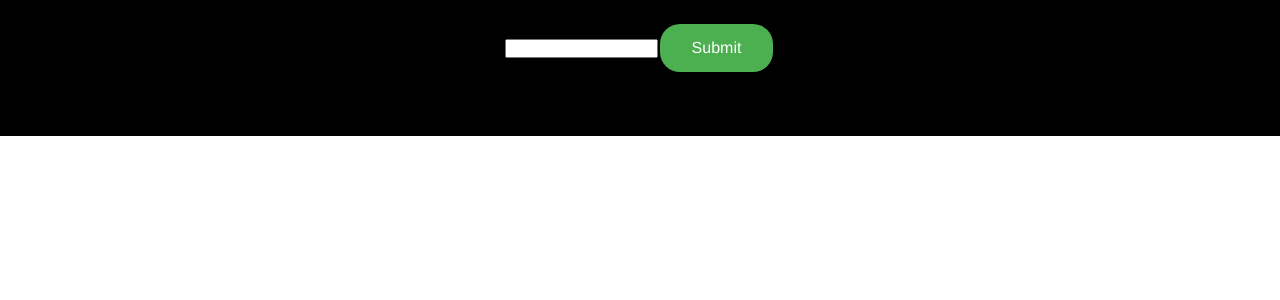
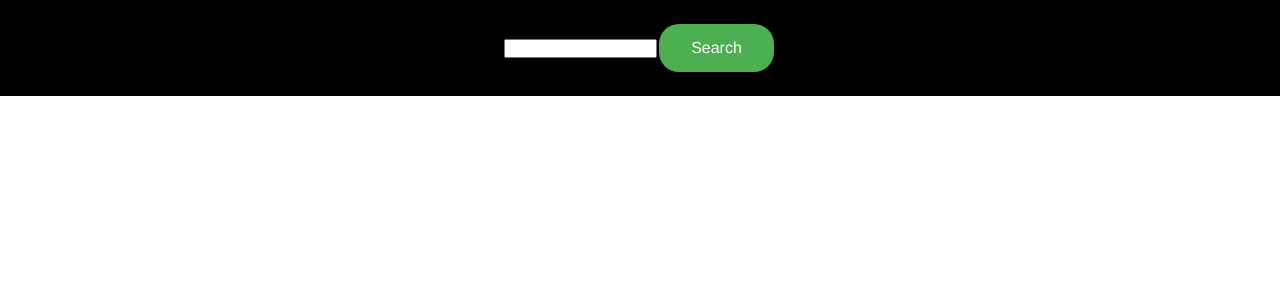
Before and after one commit to sabhishek78/movie_web_page_layout, a React (Create React App) app: page /search in a window 1280 px wide. Shown: the top 300 px of the page. Built offline with nearby package versions, Linux system fonts and the light colour scheme.

Commit message:
changes implemented

```diff
--- a/src/App.js
+++ b/src/App.js
@@ -10,7 +10,9 @@ function App() {
       <Router>
           <div className="App">
               <Switch>
+                  <Route path='/search/:query' component={HomePage}/>
                   <Route path='/search' component={Search}/>
+
                   <Route path='/moviedetail/:id' component={MovieDetail}/>
                   <Route path='/' component={HomePage}/>
               </Switch>
--- a/src/HomePage/index.js
+++ b/src/HomePage/index.js
@@ -5,14 +5,6 @@ import "./styles.css";
 import CircularProgress from '@material-ui/core/CircularProgress';
 import {BrowserRouter as Router,Link,Switch,Route} from "react-router-dom";
 
-// Correctness - 55/80
-// - Routes and functionality working as expected but deducting marks for fit and finish
-// - You are not re using HomePage Component which you should be doing
-// - Details page is not opening, getting failed to fetch error
-//
-// Code Quality - 15/20
-// - Component hierarchy is correct
-// - remove unused variables and check console for error messages
 class HomePage extends React.Component {
 
     constructor(props) {
@@ -20,11 +12,18 @@ class HomePage extends React.Component {
         this.state = {
             items: [],
             isLoaded: false,
+            query:this.props.match != null ? this.props.match.params.query : null,
         };
     }
 
     componentDidMount() {
-        fetch('https://api.themoviedb.org/3/discover/movie?api_key=74c8f4090bcdc0cee9cda4752bd58557&sort_by=revenue.desc')
+        let url;
+        if (this.state.query == null)
+            url = `https://api.themoviedb.org/3/discover/movie?api_key=74c8f4090bcdc0cee9cda4752bd58557&sort_by=revenue.desc`;
+        else {
+            url = `https://api.themoviedb.org/3/search/movie?query=${this.state.query}&api_key=74c8f4090bcdc0cee9cda4752bd58557`;
+        }
+        fetch(url)
             .then(res => res.json())
             .then(data => {
                 console.log(data.results);
--- a/src/MovieDetail/index.js
+++ b/src/MovieDetail/index.js
@@ -12,10 +12,10 @@ class MovieDetail extends React.Component {
         };
     }
     componentDidMount() {
-        this.getPosterPath()
+        this.getMovieDetails()
     }
 
-    async getPosterPath() {
+    async getMovieDetails() {
         var poster_path;
         var movieDataLink="http://api.themoviedb.org/3/movie/"+this.state.id.toString()+"?api_key=74c8f4090bcdc0cee9cda4752bd58557";
         var res=await fetch(movieDataLink);
--- a/src/Search/search.js
+++ b/src/Search/search.js
@@ -14,86 +14,29 @@ class Search extends React.Component {
         this.state = {
             items: [],
             isLoaded: false,
-            searchString : '',
+            query : '',
             searchMade:false,
-            path:'/Search'
+            path:'/search'
         }
 
         this.updateInput = this.updateInput.bind(this);
-        this.handleSubmit = this.handleSubmit.bind(this);
+
     }
 
     updateInput(event){
-        this.setState({searchString : event.target.value, path:'/Search'+'/'+event.target.value,})
-    }
-
-
-    handleSubmit(){
-        this.setState({
-            searchMade:true,
-            // path:this.state.path+this.state.searchString,
-        });
-        console.log('Your input value is: ' + this.state.searchString)
-        fetch(`https://api.themoviedb.org/3/search/movie?query=${this.state.searchString}${api}`)
-            .then(res => res.json())
-            .then(data => {
-                console.log(data.results);
-                this.setState({
-                    isLoaded: true,
-                    items: data.results,
-
-                });
-
-            });
+        this.setState({query : event.target.value, path:'/search'+'/'+event.target.value,})
     }
     render(){
-        if(this.state.items.length===0 && this.state.isLoaded){
-            return(
+        return(
                 <div>
                     <div className="searchBar">
                         <input type="text" onChange={this.updateInput}></input>
                         <Link to={this.state.path}>
-                        <input type="Submit" onClick={this.handleSubmit} className="button"></input>
+                        <button className="button">Search</button>
                         </Link>
                     </div>
-                    <div class="Nothing">
-                        Nothing Found. Please change your search query
-                    </div>
-                </div>
-
-            );
-        }
-        else if(this.state.searchMade && !this.state.isLoaded){
-            return(
-                <div>
-                    <div className="searchBar">
-                        <input type="text" onChange={this.updateInput}></input>
-                        <Link to={this.state.path}>
-                            <input type="Submit" onClick={this.handleSubmit} className="button"></input>
-                        </Link>
-                    </div>
-                    <div class="Nothing">
-                        <div className="loading"><CircularProgress size={100}/> </div>
-                    </div>
-                </div>
-
-            );
-        }
-        else{
-            return (
-                <div>
-                    <div class="searchBar">
-                        <input type="text" onChange={this.updateInput}></input>
-                        <Link to={this.state.path}>
-                            <input type="Submit" onClick={this.handleSubmit} className="button"></input>
-                        </Link>
-                    </div>
-                    <MovieGrid items={this.state.items}/>
                 </div>
             );
-        }
-
     }
-
 }
 export default Search
```
